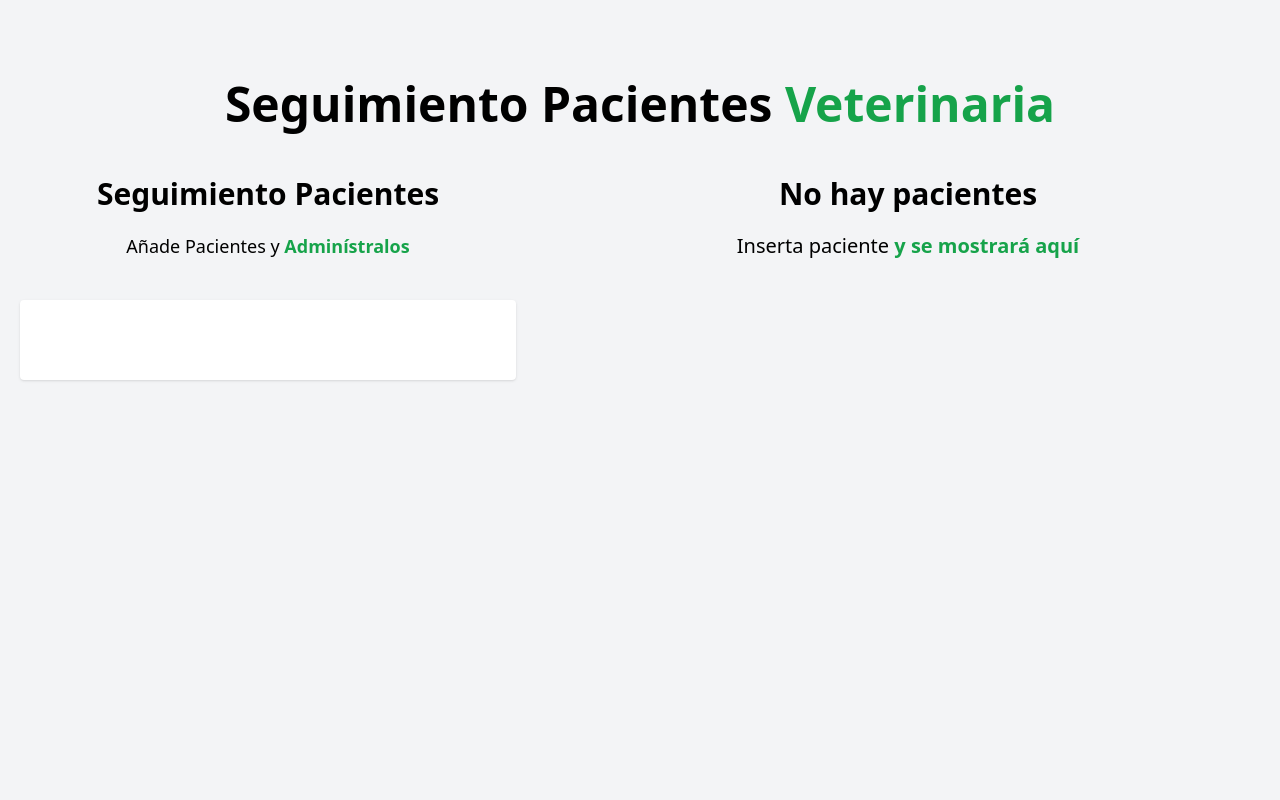
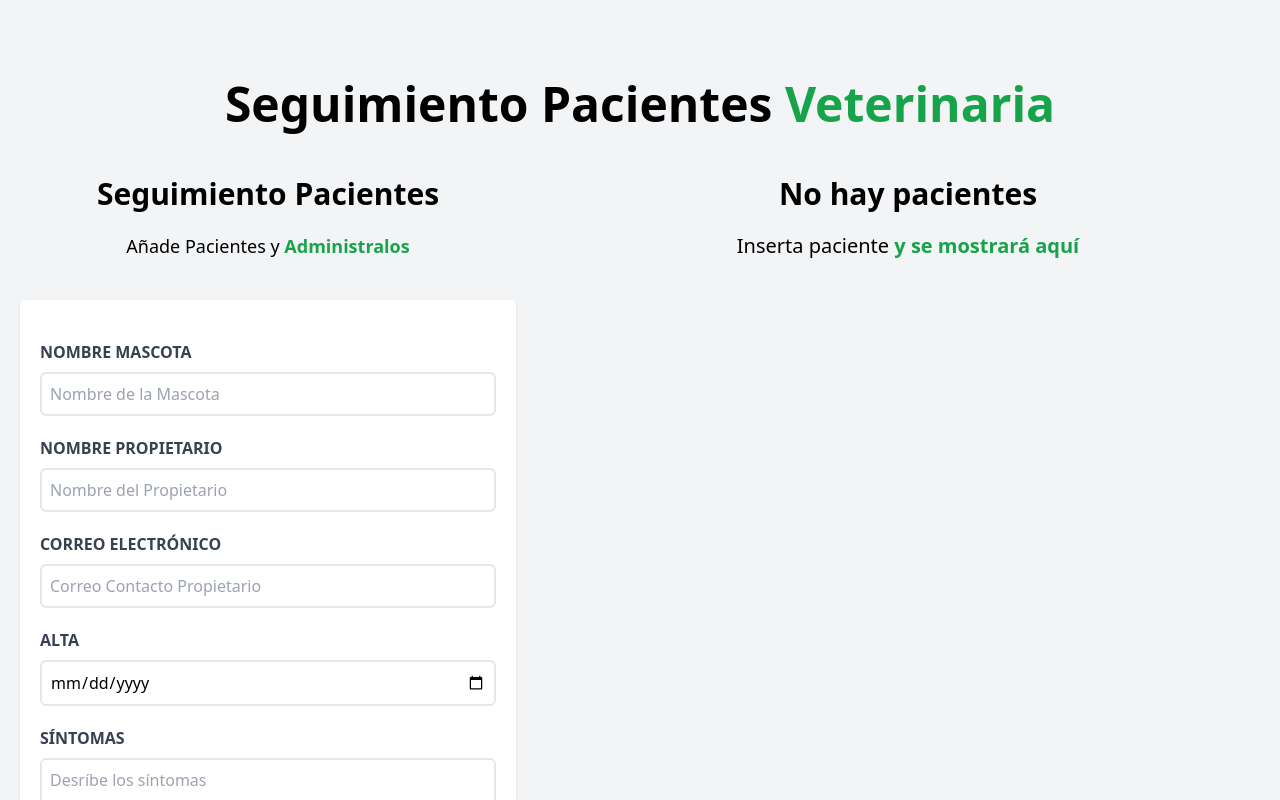
Before and after one commit to bogdanmitrache25/Aplicaci-nVeterinaria, a React (Vite) app: page / in a window 1280 px wide. Shown: the top 800 px of the page. Built offline with nearby package versions, Linux system fonts and the light colour scheme.

Commit message:
correction commit

```diff
--- a/src/components/Formulario.jsx
+++ b/src/components/Formulario.jsx
@@ -1,6 +1,5 @@
 import React, { useState, useEffect } from "react";
 import { Error } from "./Error";
-import { agregarMascota } from "./api";
 
 export const Formulario = ({
   pacientes,
@@ -13,6 +12,7 @@ export const Formulario = ({
   const [email, setEmail] = useState("");
   const [alta, setAlta] = useState("");
   const [sintomas, setSintomas] = useState("");
+
   const [error, setError] = useState(false);
 
   useEffect(() => {
@@ -25,6 +25,8 @@ export const Formulario = ({
     }
   }, [paciente]);
 
+  console.log(paciente);
+
   const generarId = () => {
     const random = Math.random().toString(36);
     const fecha = Date.now().toString(36);
@@ -35,7 +37,8 @@ export const Formulario = ({
   const handleSubmit = (evento) => {
     evento.preventDefault();
 
-    // Validación del formulario :
+    //Validación del formulario :
+
     if ([nombre, propietario, email, alta, sintomas].includes("")) {
       setError(true);
       return;
@@ -43,7 +46,8 @@ export const Formulario = ({
       setError(false);
     }
 
-    // Objeto de Paciente:
+    //Objeto de Paciente:
+
     const objetoPaciente = {
       nombre,
       propietario,
@@ -55,6 +59,8 @@ export const Formulario = ({
     if (paciente.id) {
       // Editando el registro
       objetoPaciente.id = paciente.id;
+      console.log(objetoPaciente);
+      console.log(paciente);
 
       const pacientesActualizados = pacientes.map((pacienteState) =>
         pacienteState.id === paciente.id ? objetoPaciente : pacienteState
@@ -68,30 +74,113 @@ export const Formulario = ({
       setPacientes([...pacientes, objetoPaciente]);
     }
 
-    // Reiniciar el formulario al darle submit con unos datos:
+    //Reiniciar el formulario al darle submit con unos datos:
+
     setNombre("");
     setPropietario("");
     setEmail("");
     setAlta("");
     setSintomas("");
   };
-
   return (
     <div className="md:w-1/2 lg:w-2/5 mx-5 ">
       <h2 className="font-black text-3xl text-center">Seguimiento Pacientes</h2>
       <p className="text-lg mt-5 text-center mb-10">
         Añade Pacientes y {""}
-        <span className="text-green-600 font-bold ">Adminístralos</span>
+        <span className="text-green-600 font-bold ">Administralos</span>
       </p>
       <form
         onSubmit={handleSubmit}
         className="bg-white shadow md rounded lg py-10 px-5 mb-10"
       >
         {error && <Error>Todos los campos son obligatorios</Error>}
-        {/* Resto del formulario ... */}
+        <div className="mb-5">
+          <label
+            htmlFor="mascota"
+            className="block text-gray-700 uppercase font-bold"
+          >
+            Nombre Mascota
+          </label>
+          <input
+            id="mascota"
+            type="text"
+            placeholder="Nombre de la Mascota"
+            className="border-2 w-full p-2 mt-2 placeholder-gray-400 rounded-md"
+            value={nombre}
+            onChange={(evento) => setNombre(evento.target.value)}
+          />
+        </div>
+
+        <div className="mb-5">
+          <label
+            htmlFor="propietario"
+            className="block text-gray-700 uppercase font-bold"
+          >
+            Nombre Propietario
+          </label>
+          <input
+            id="propietario"
+            type="text"
+            placeholder="Nombre del Propietario"
+            className="border-2 w-full p-2 mt-2 placeholder-gray-400 rounded-md"
+            value={propietario}
+            onChange={(evento) => setPropietario(evento.target.value)}
+          />
+        </div>
+        <div className="mb-5">
+          <label
+            htmlFor="email"
+            className="block text-gray-700 uppercase font-bold"
+          >
+            Correo electrónico
+          </label>
+          <input
+            id="email"
+            type="email"
+            placeholder="Correo Contacto Propietario"
+            className="border-2 w-full p-2 mt-2 placeholder-gray-400 rounded-md"
+            value={email}
+            onChange={(evento) => setEmail(evento.target.value)}
+          />
+        </div>
+
+        <div className="mb-5">
+          <label
+            htmlFor="alta"
+            className="block text-gray-700 uppercase font-bold"
+          >
+            Alta
+          </label>
+          <input
+            id="alta"
+            type="date"
+            className="border-2 w-full p-2 mt-2 placeholder-gray-400 rounded-md"
+            value={alta}
+            onChange={(evento) => setAlta(evento.target.value)}
+          />
+        </div>
+
+        <div className="mb-5">
+          <label
+            htmlFor="síntomas"
+            className="block text-gray-700 uppercase font-bold"
+          >
+            Síntomas
+          </label>
+          <textarea
+            id="síntomas"
+            className="border-2 w-full p-2 mt-2 placeholder-gray-400 rounded-md"
+            value={sintomas}
+            onChange={(evento) => setSintomas(evento.target.value)}
+            placeholder="Desríbe los síntomas"
+          ></textarea>
+        </div>
+        <input
+          type="submit"
+          className="bg-green-600 w-full p-3 text-white uppercase font-bold hover:bg-green-700 cursor-pointer transition-all"
+          value={paciente.id ? "Editar Paciente" : "Agregar Paciente"}
+        />
       </form>
     </div>
   );
 };
-
-export default Formulario;
--- a/src/components/api.js
+++ /dev/null
@@ -1,21 +0,0 @@
-// api.js
-const agregarMascota = async (nuevaMascota) => {
-  try {
-    const response = await fetch("http://localhost:5000/agregarMascota", {
-      method: "POST",
-      headers: {
-        "Content-Type": "application/json",
-      },
-      body: JSON.stringify(nuevaMascota),
-    });
-
-    const data = await response.json();
-    console.log("Mascota agregada:", data);
-    return data;
-  } catch (error) {
-    console.error("Error al agregar mascota:", error);
-    throw new Error("Error al agregar mascota");
-  }
-};
-
-export { agregarMascota };
```
Also changed, not shown: src/components/server.js (deleted, +0 -40 lines).
